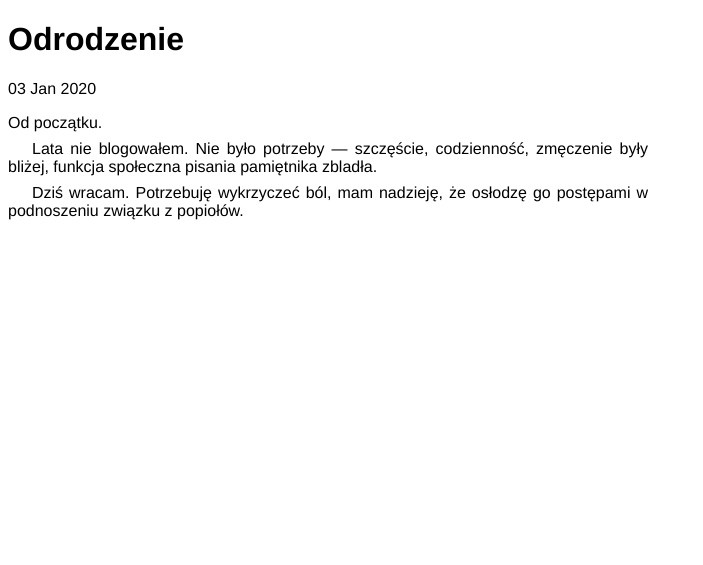
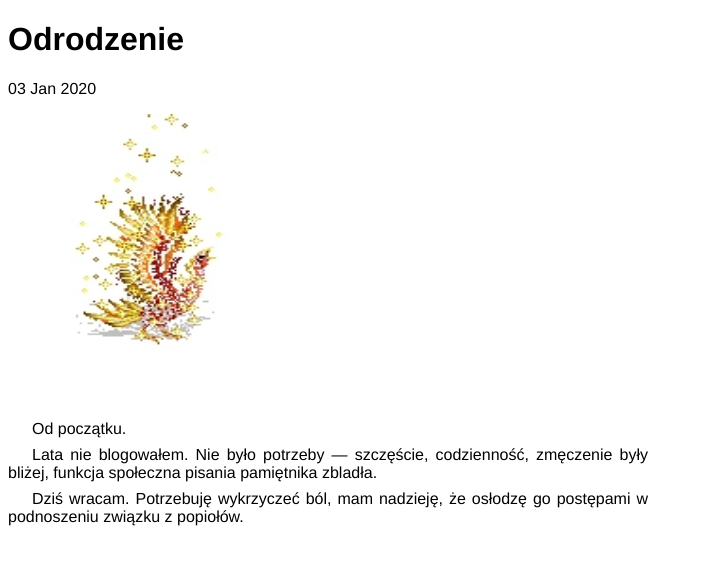
Before and after one commit to jaq-blog-pl/jaq-blog-pl.github.io, a Jekyll site: the page built from _posts/2020-01-03-revival.md, in a window 1280 px wide. Shown: the top 565 px of the page, without its empty margins (0-703 px from the left). Built offline with Jekyll 4.4.1, drawn with Linux system fonts in a browser that asks for light colours.

Commit message:
2020-01-03: Odrodzenie - feniks

```diff
--- a/_posts/2020-01-03-revival.md
+++ b/_posts/2020-01-03-revival.md
@@ -4,6 +4,8 @@ title: "Odrodzenie"
 date: 2020-01-03
 ---
 
+![Feniks](/images/feniks.webp){:height="294px" width="278px"}
+
 Od początku.
 
 Lata nie blogowałem.  Nie było potrzeby --- szczęście, codzienność, zmęczenie były bliżej, funkcja społeczna pisania pamiętnika zbladła.
```
Also changed, not shown: images/feniks.webp (added).
